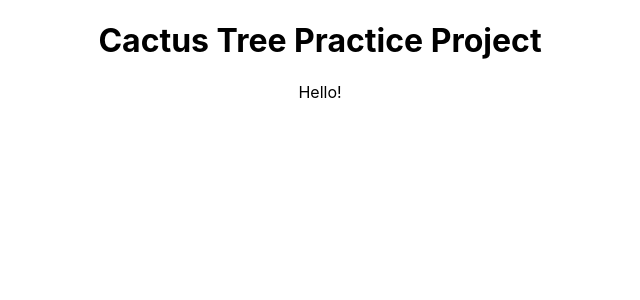
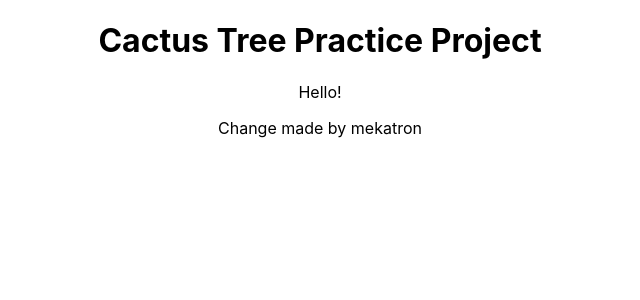
Before and after one commit to jssckbl/cactus-tree, a JavaScript app: page / in a window 1280 px wide. Shown: the top 300 px of the page, without its empty margins (320-960 px from the left). Built offline with nearby package versions, Linux system fonts and the light colour scheme; the HTML template or start-up script is replaced by a standard one.

Commit message:
my first branch

```diff
--- a/src/App.js
+++ b/src/App.js
@@ -5,6 +5,7 @@ function App() {
     <div className="App">
       <h1>Cactus Tree Practice Project</h1>
         <p>Hello!</p>
+        <p>Change made by mekatron</p>
     </div>
   );
 }
```
